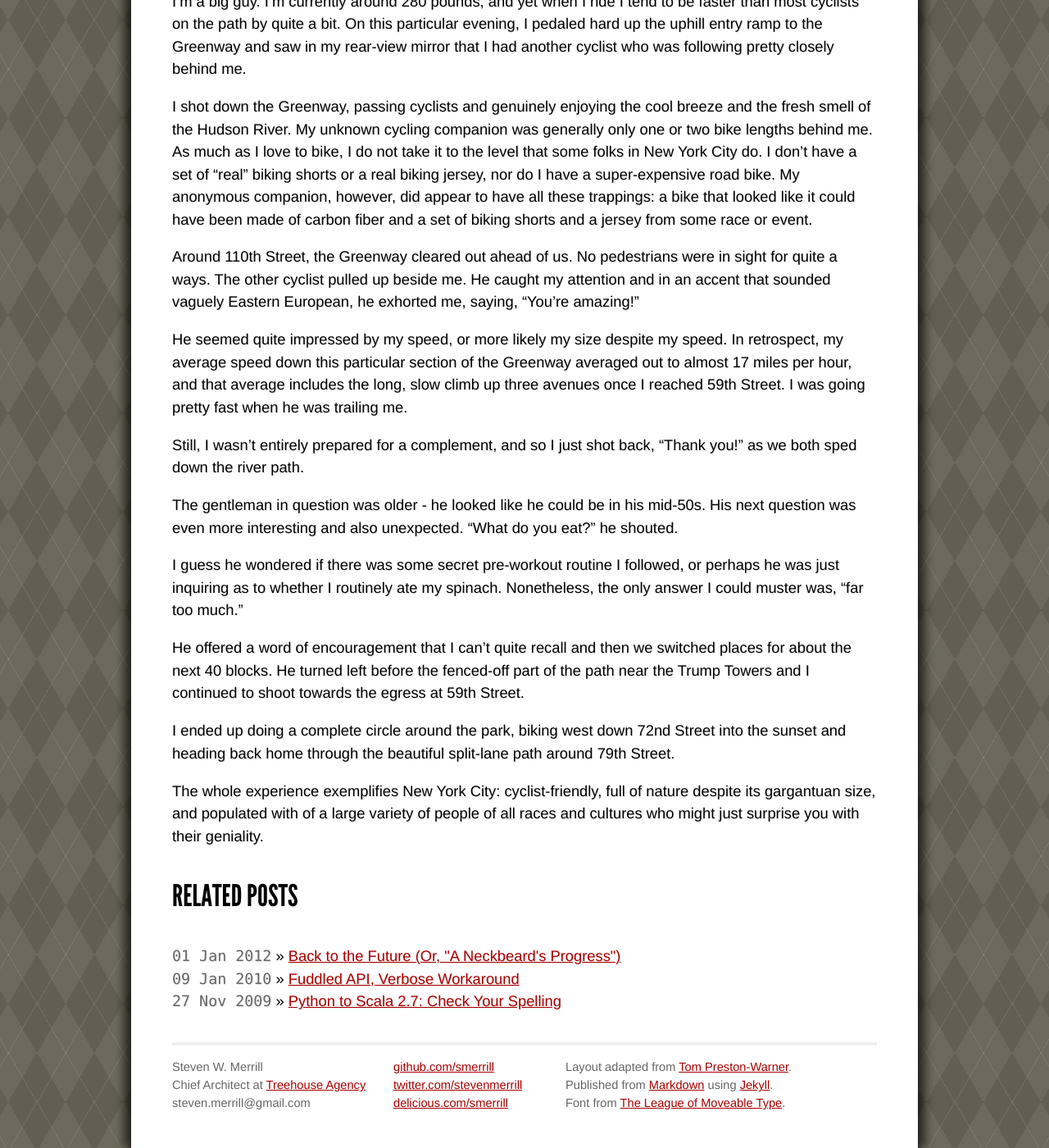
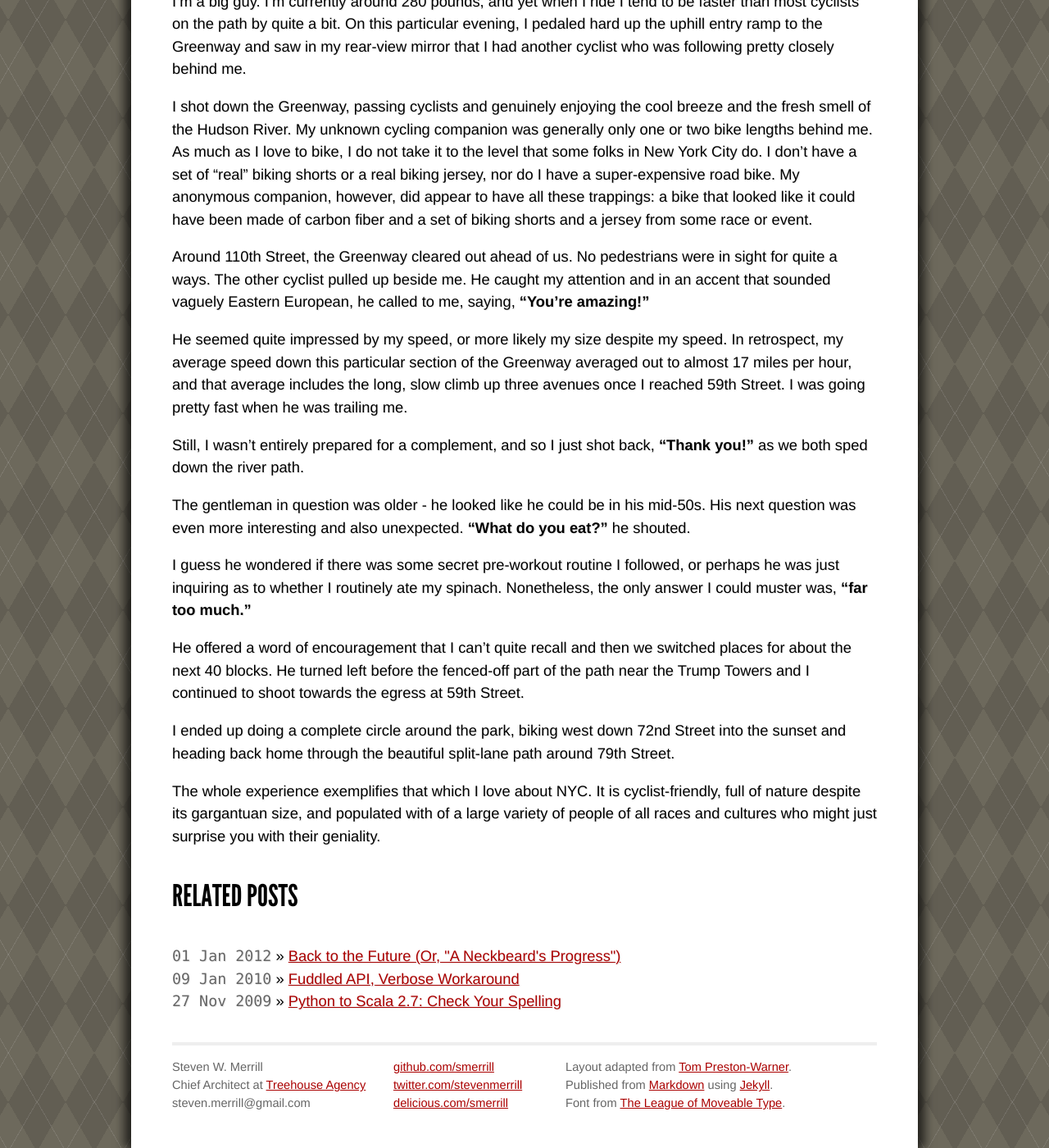
Before and after one commit to smerrill/grenadesandwich.com, a Jekyll site: the page built from _posts/2012-01-01-what-are-you-eating.md, in a window 1280 px wide and 1400 px high, scrolled down 456 px. Shown: the whole window at 82% size. Built offline with Jekyll 4.4.1, drawn with Linux system fonts in a browser that asks for light colours; Markdown is read by kramdown in place of the engine named in the settings.

Commit message:
More edits to the post.

```diff
--- a/_posts/2012-01-01-what-are-you-eating.md
+++ b/_posts/2012-01-01-what-are-you-eating.md
@@ -1,6 +1,6 @@
 ---
 layout: post
-title: What Are You Eating?
+title: "What Are You Eating?"
 created: 1306726837
 categories:
 - exercise
@@ -26,20 +26,21 @@ that looked like it could have been made of carbon fiber and a set of biking sho
 <!-- break -->
 
 Around 110th Street, the Greenway cleared out ahead of us. No pedestrians were in sight for quite a ways. The other cyclist
-pulled up beside me. He caught my attention and in an accent that sounded vaguely Eastern European, he exhorted me, saying,
-"You're amazing!"
+pulled up beside me. He caught my attention and in an accent that sounded vaguely Eastern European, he called to me, saying,
+**"You're amazing!"**
 
 He seemed quite impressed by my speed, or more likely my size despite my speed. In retrospect, my average speed
 down this particular section of the Greenway averaged out to almost 17 miles per hour, and that average includes the long,
 slow climb up three avenues once I reached 59th Street. I was going pretty fast when he was trailing me.
 
-Still, I wasn't entirely prepared for a complement, and so I just shot back, "Thank you!" as we both sped down the river path.
+Still, I wasn't entirely prepared for a complement, and so I just shot back, **"Thank you!"** as we both sped down the river
+path.
 
 The gentleman in question was older - he looked like he could be in his mid-50s. His next question was even more interesting
-and also unexpected. "What do you eat?" he shouted.
+and also unexpected. **"What do you eat?"** he shouted.
 
 I guess he wondered if there was some secret pre-workout routine I followed, or perhaps he was just inquiring as to whether
-I routinely ate my spinach. Nonetheless, the only answer I could muster was, "far too much."
+I routinely ate my spinach. Nonetheless, the only answer I could muster was, **"far too much."**
 
 He offered a word of encouragement that I can't quite recall and then we switched places for about the next 40 blocks. He
 turned left before the fenced-off part of the path near the Trump Towers and I continued to shoot towards the egress at 59th
@@ -48,5 +49,6 @@ Street.
 I ended up doing a complete circle around the park, biking west down 72nd Street into the sunset and heading back home through
 the beautiful split-lane path around 79th Street.
 
-The whole experience exemplifies New York City: cyclist-friendly, full of nature despite its gargantuan size, and populated
-with of a large variety of people of all races and cultures who might just surprise you with their geniality.
+The whole experience exemplifies that which I love about NYC. It is cyclist-friendly, full of nature despite its gargantuan
+size, and populated with of a large variety of people of all races and cultures who might just surprise you with their
+geniality.
```
